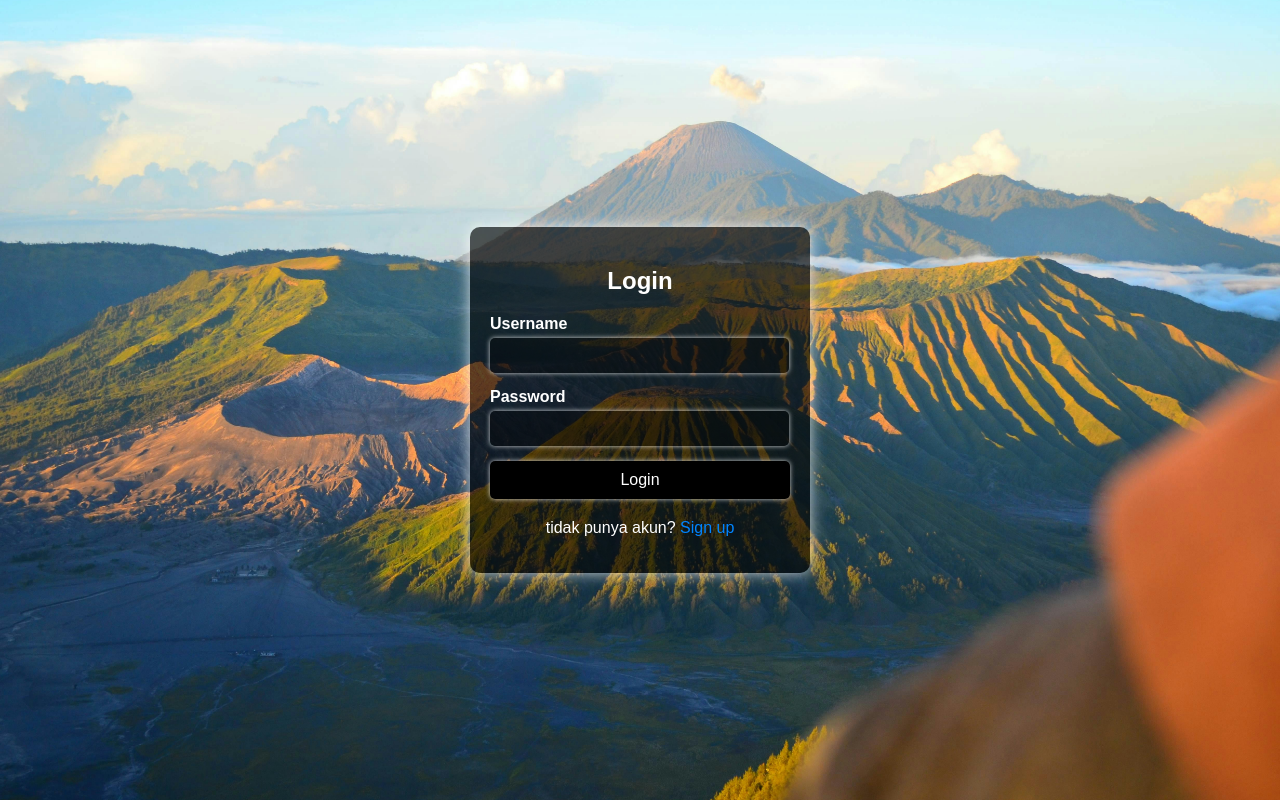
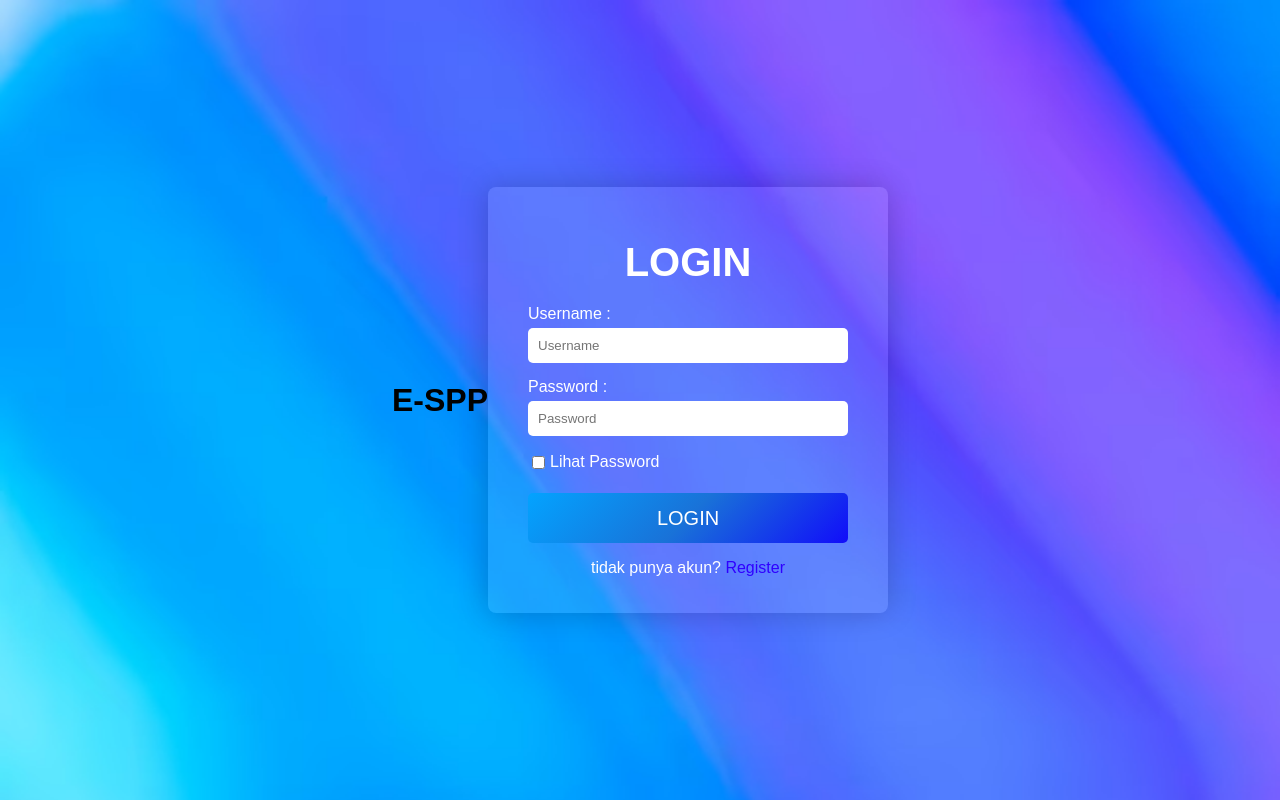
Before and after one commit to Saeqeeh/Tampilan_LOGIN, a plain HTML site: page index.html in a window 1280 px wide. Drawn offline with Linux system fonts and the light colour scheme.

Commit message:
menambahkan placeholder

```diff
--- a/index.css
+++ b/index.css
@@ -1,9 +1,8 @@
 body {
     font-family: Arial, sans-serif;
-    background-image: url(bromo2.jpg);
+    background: url(bg-login.png);
+    background-repeat: no-repeat;
     background-size: cover;
-    background-position: center ;
-    background-repeat: no-repeat;
     display: flex;
     justify-content: center;
     align-items: center;
@@ -12,69 +11,79 @@ body {
 }
 
 .login-container {
-    background-color: rgba(0, 0, 0, 0.623);
-    color: #fff;
-    padding: 20px;
-    border-radius: 10px;
-    box-shadow: 0 0 15px rgba(255, 255, 255, 0.8);
-    width: 300px;
+    background: rgba(255, 255, 255, 0.1);
+    /* background: #09093d50; */
+    padding: 20px 40px;
+    border-radius: 8px;
+    box-shadow: 0 0 30px rgba(0, 0, 0, 0.2);
     text-align: center;
+    width: 320px;
+    backdrop-filter: blur(9%);
+
+
 }
 
 .login-container h2 {
+    color: white;
+    margin-bottom: 20px;
+    font-size: 40px;
+}
+
+.login-container label {
+    color: white;
+    display: block;
+    text-align: left;
+    margin-bottom: 5px;
+}
+
+.login-container input[type="text"],
+.login-container input[type="password"] {
+    width: 100%;
+    padding: 10px;
+    margin-bottom: 15px;
+    border: none;
+    border-radius: 5px;
+    box-sizing: border-box;
+}
+
+.checkbox-container {
+    display: flex;
+    align-items: center;
     margin-bottom: 20px;
 
 }
 
-.input-group {
-    padding-right: 21px;
-    margin-bottom: 15px;
-    text-align: left;
+.checkbox-container label {
+    color: white;
+    margin: 2px 2px 2px 2px;
+
+}
+.checkbox-container label :hover {
+    text-decoration: underline;
 }
 
-.input-group label {
-
-    display: block;
-    margin-bottom: 5px;
-    font-weight: bold;
+.login-container button {
+    background: linear-gradient(135deg, rgb(3, 163, 255), #1972d8, #110dfa);
+    color: white;
+    padding: 10px;
+    border: none;
+    border-radius: 5px;
+    width: 100%;
+    height: 50px;
+    cursor: pointer;
+    font-size: 20px;
 }
 
-.input-group input {
-    background-color: rgba(0, 0, 0, 0.39);
-    width: 100%;
-    padding: 10px;
-    border: 0px solid #000000;
-    border-radius: 5px;
-    color: #fff;
-    box-shadow: 0 0 5px rgba(255, 255, 255, 0.8);
+.login-container p {
+    color: white;
+    margin-top: 15;
 }
 
-button {
-    width: 100%;
-    padding: 10px;
-    background-color: black;
-    color: white;
-    border: none;
-    border-radius: 5px;
-    cursor: pointer;
-    font-size: 16px;
-    box-shadow: 0 0 5px rgba(255, 255, 255, 0.8);
-}
-
-button:hover {
-    background-color: grey;
-
-}
-
-p {
-    margin-top: 20px;
-}
-
-p a {
-    color: rgb(0, 132, 255);
+.login-container a {
+    color: #2f00ff;
     text-decoration: none;
 }
 
-p a:hover {
+.login-container a:hover {
     text-decoration: underline;
 }
--- a/index.html
+++ b/index.html
@@ -3,26 +3,45 @@
 <head>
     <meta charset="UTF-8">
     <meta name="viewport" content="width=device-width, initial-scale=1.0">
-    <title>Login</title>
+    <title>Login Page</title>
     <link rel="stylesheet" href="index.css">
 </head>
 <body>
+    <h1 class="text">E-SPP</h1>
     <div class="login-container">
-        <h2>Login</h2>
-        <form action="#" method="post">
-            <div class="input-group">
-                <label for="username">Username</label>
-                <input type="text" id="username" name="username" required>
+        <h2>LOGIN</h2>
+        <form>
+            <label for="username">Username :</label>
+            <input type="text" placeholder="Username" id="username" name="username" required>
+
+            <label for="password">Password :</label>
+            <input type="password" placeholder="Password" id="password" name="password" required>
+
+            <div class="checkbox-container">
+                <input type="checkbox" id="showPassword">
+                <label for="show-password">Lihat Password</label>
             </div>
-            <div class="input-group">
-                <label for="password">Password</label>
-                <input type="password" id="password" name="password" required>
-            </div>
-            <button type="submit">Login</button>
+
+
+            <button type="submit">LOGIN</button>
         </form>
-        <p>tidak punya akun? <a href="#">Sign up</a></p>
+        <p>tidak punya akun? <a href="#">Register</a></p>
     </div>
+
+
+
+
+
 </body>
 
 
+<script>
+        document.getElementById('showPassword').onclick = function() {
+    if ( this.checked ) {
+       document.getElementById('password').type = "text";
+    } else {
+       document.getElementById('password').type = "password";
+    }
+};
+</script>
 </html>
```
Also changed, not shown: bg-login.png (added).
